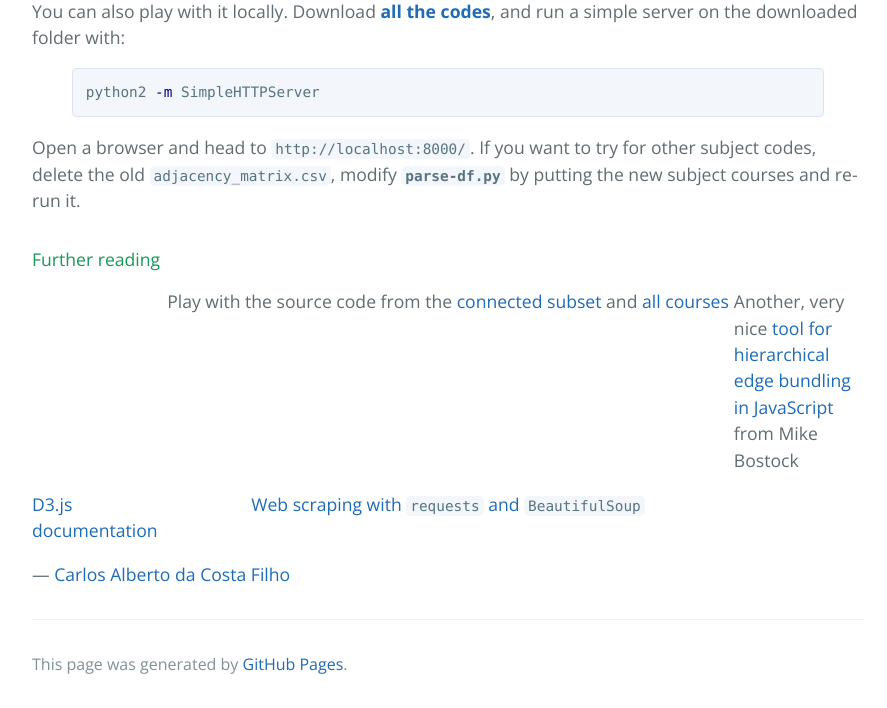
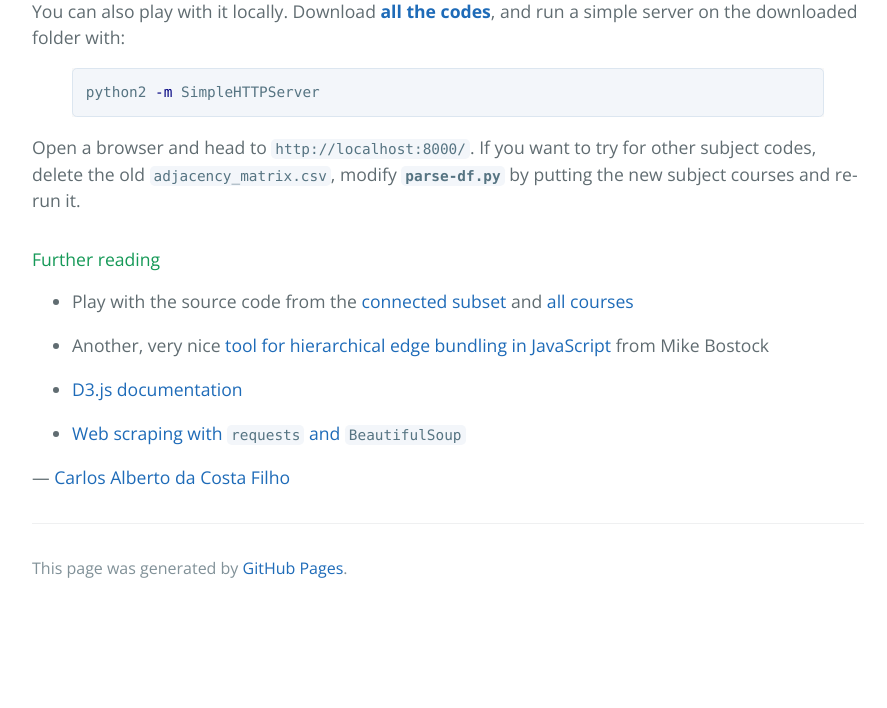
Before and after one commit to cako/blog, a Jekyll site: the page built from _posts/2018-07-15-hierarchical-courses.md, in a window 1280 px wide. Shown: the part 1538-2246 px from the top of the page, without its empty margins (192-1079 px from the left). Built offline with Jekyll 4.4.1, drawn with Linux system fonts in a browser that asks for light colours; after the commit the page ends 2150 px from its top, so only the background shows below that.

Commit message:
make ul and li changes only for header

```diff
--- a/_includes/post-header.html
+++ b/_includes/post-header.html
@@ -1,26 +1,26 @@
 <style>
 @media screen and (min-width: 42em) {
-        ul {
+    ul.header {
         display: grid;
         grid-template-columns: 1fr repeat(1, auto) 1fr;
         grid-column-gap: 5px;
         justify-items: center;
     }
 
-    li:nth-child(1) { grid-column-start: 2; }
-    li:nth-child(2) { margin-left: auto; }
+    li.header:nth-child(1) { grid-column-start: 2; }
+    li.header:nth-child(2) { margin-left: auto; }
 }
 
-ul { padding: 0; margin: 0; list-style: none; }
+ul.header { padding: 0; margin: 0; list-style: none; }
 </style>
 
 <section class="post-page-header">
-<ul>
-    <li>
+<ul class="header">
+    <li class="header">
         <h1 class="project-name"><a href="{{ site.url }}" style="color:white; text-decoration:none">{{ site.title }}</a></h1>
         <h2 class="project-tagline">{{ site.description }}</h2>
     </li>
-    <li>
+    <li class="header">
         <a href="{{ site.github }}" class="btn">View on GitHub</a>
         <br>
         <a href="{{ site.github }}/blog/tree/master/codes/{{page.date|date:"%Y-%m-%d-"}}{{codeurl}}" class="btn">Get source code</a>
```
